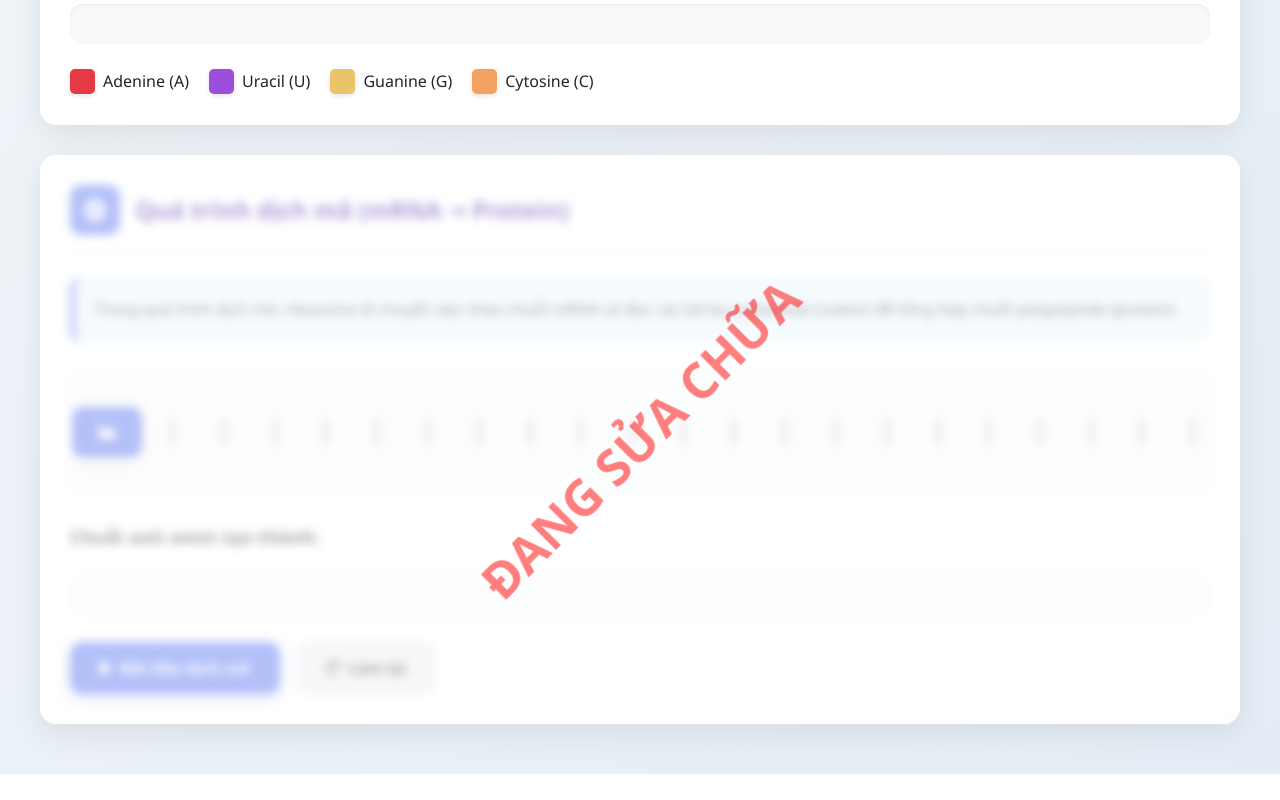
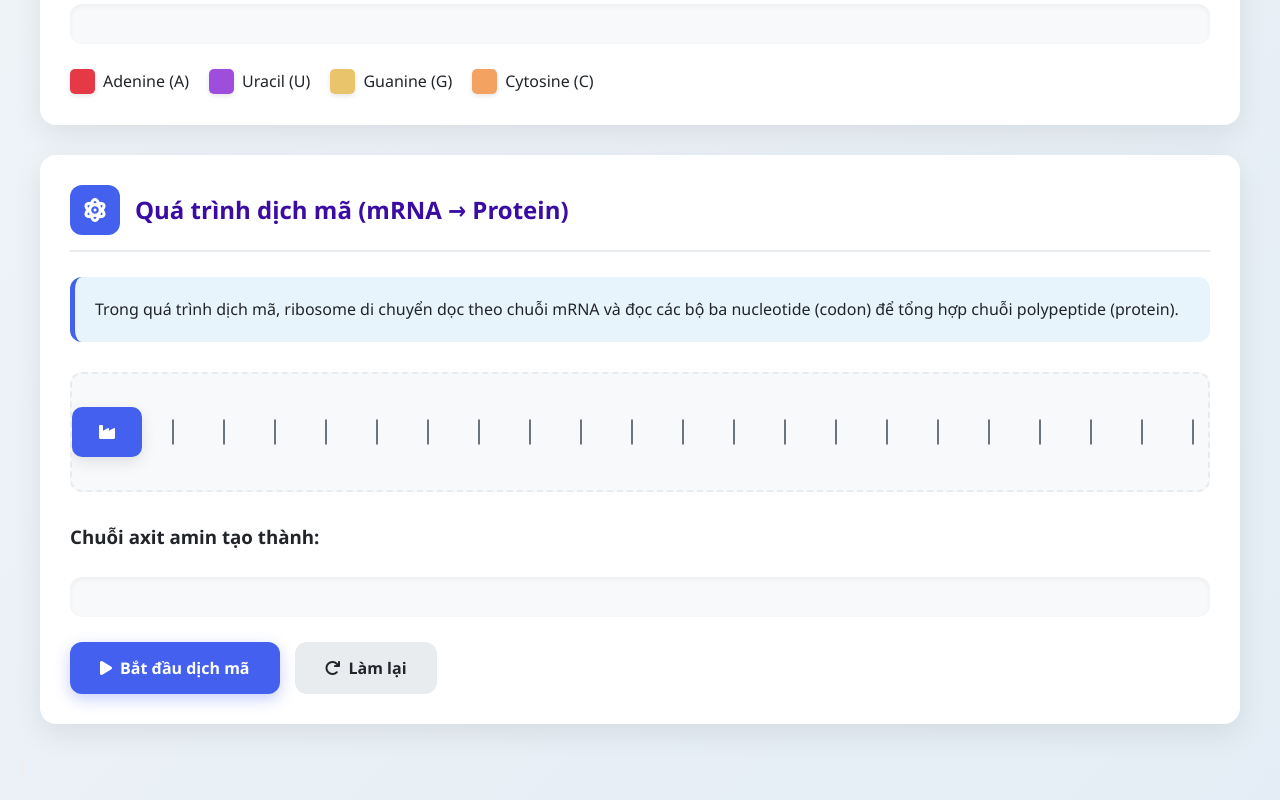
Before and after one commit to nam-hub/ADN-ARN-Protein-simulator, a plain HTML site: page index.html in a window 1280 px wide. Shown: the part 1288-2088 px from the top of the page. Before the commit the page ends 2062 px from the top, so only its background shows below. Drawn offline with Linux system fonts and the light colour scheme.

Commit message:
Update index.html

```diff
--- a/index.html
+++ b/index.html
@@ -132,7 +132,7 @@
             </div>
         </div>
 
-        <div class="card fade-in card-updating">
+        <div class="card fade-in ">
             <div class="card-header">
                 <div class="card-icon" id="mRNA-process">
                     <i class="fas fa-atom"></i>
@@ -168,7 +168,21 @@
 
 
     </div>
+  <button class="back-btn" onclick="goBack()" title="Quay lại">
+    <svg xmlns="http://www.w3.org/2000/svg" viewBox="0 0 24 24">
+      <path d="M20 11H8.414l4.293-4.293a1 1 0 0 0-1.414-1.414l-6 6a1 1 0 0 0 0 1.414l6 6a1 1 0 0 0 1.414-1.414L8.414 13H20a1 1 0 0 0 0-2z"/>
+    </svg>
+  </button>
 
+  <script>
+    function goBack() {
+      if (history.length > 1) {
+        history.back();
+      } else {
+        location.href = 'https://biology.4devvn.com/baihoc';
+      }
+    }
+  </script>
 <script src="script.js"></script>
 </body>
 </html>
```
